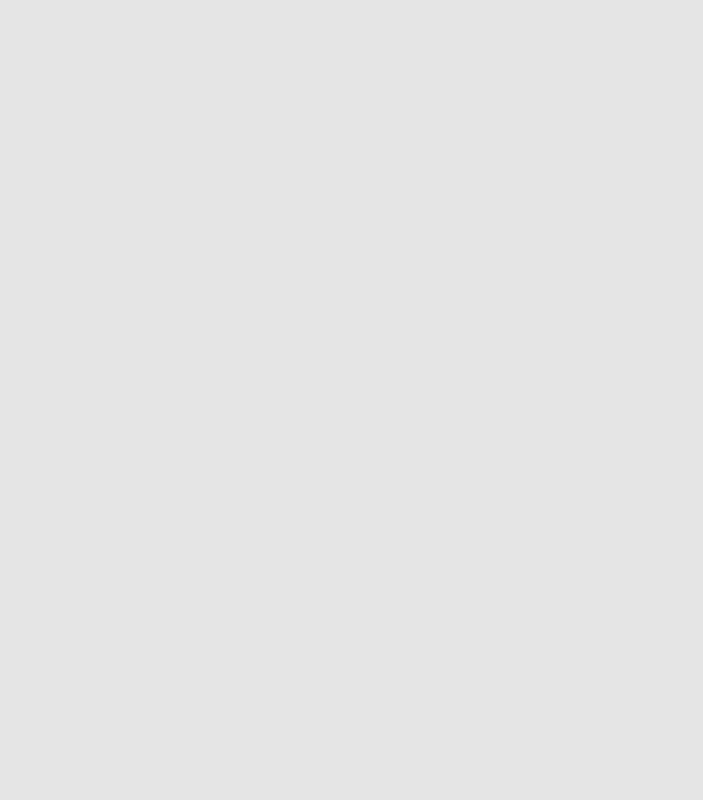
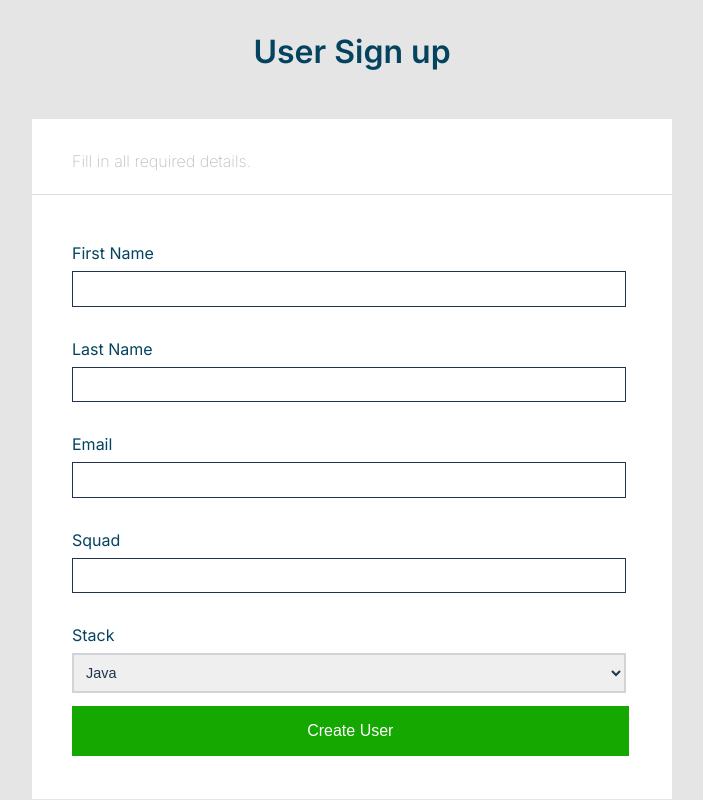
Before and after one commit to Amaechi747/Scorecard-Frontend, a React (Create React App) app: page /user in a window 1280 px wide. Before the commit this address had no page. Shown: the whole page, without its empty margins (288-991 px from the left). Built offline with nearby package versions, Linux system fonts and the light colour scheme.

Commit message:
userManagement update

```diff
--- a/package.json
+++ b/package.json
@@ -25,6 +25,7 @@
     "styled-components": "^5.3.5",
     "sweetalert": "^2.1.2",
     "tailwindcss": "^3.1.8",
+    "tsc-watch": "^5.0.3",
     "typescript": "^4.7.4",
     "validator": "^13.7.0",
     "web-vitals": "^2.1.4"
--- a/src/App.tsx
+++ b/src/App.tsx
@@ -1,5 +1,13 @@
 import { Routes, Route } from "react-router-dom"
-import { AdminDashboard, ChangePassword, ForgetPassword,Login,ResetPassword, SuperAdminSignUp } from "./pages"
+import {
+  AdminDashboard,
+  ChangePassword,
+  ForgetPassword,
+  Login,
+  ResetPassword,
+  SuperAdminSignUp,
+  UserManagement,
+} from "./pages";
 // import { AuthenticationBody } from './component';
 
 
@@ -14,6 +22,7 @@ function App(): JSX.Element {
         <Route path="/reset-password/:token" element={<ResetPassword />} />
         <Route path="/superadmin-signup" element={<SuperAdminSignUp />} />
         <Route path="/login" element={<Login />} />
+        <Route path="/user" element={<UserManagement />} />
       </Routes>
     </div>
   );
--- /dev/null
+++ b/src/pages/UserManagement.tsx
@@ -0,0 +1,127 @@
+import React, { FC, useState, ChangeEvent, FormEvent } from "react";
+import { FormInput, Card, FormButton, Form } from "../component";
+import { Heading, Paragraph,Select, Option,Label } from "../styling/css";
+import axios from "axios";
+import swal from "sweetalert";
+
+type UserManagementProps = {};
+
+  const UserManagement: FC = (props: UserManagementProps) => {
+    const [formData, setFormData] = useState({
+      firstName: "",
+      lastName: "",
+        email: "",
+        stack: "",
+        squad:""
+    });
+
+    const [errMsg, setErrMsg] = useState<string>("");
+    const [errMsgColor, setErrMsgColor] = useState<string>("");
+    const [errBorderColor, setErrBorderColor] = useState<string>("");
+
+    const handleChange = (e: ChangeEvent<HTMLInputElement>) => {
+      if (
+        formData.firstName === "" ||
+        errMsgColor === "" ||
+        errBorderColor === ""
+      ) {
+        setErrMsgColor("#FF0000");
+        setErrBorderColor("#FF0000");
+        setErrMsg("First name cannot be empty");
+      }
+      setFormData({
+        ...formData,
+        [e.target.name]: e.target.value,
+      });
+    };
+    const handleBlur = (e: ChangeEvent<HTMLInputElement>) => {
+      setFormData({
+        ...formData,
+        [e.target.name]: e.target.value,
+      });
+    };
+
+    const handleSubmit = async (e: FormEvent<HTMLFormElement>) => {
+      try {
+        e.preventDefault();
+        await axios.post("http://localhost:5000/admin/superuser", formData);
+        swal("Success", "You have successfully signed up!", "success");
+      } catch (error) {
+        swal("Error", "Something went wrong", "error");
+      }
+    };
+
+    return (
+      <>
+        <Heading>User Sign up</Heading>
+        <Card>
+          <div>
+            <Paragraph>Fill in all required details.</Paragraph>
+          </div>
+
+          <div style={{ padding: "2rem 2.5rem" }}>
+            <Form onSubmit={(e) => handleSubmit(e)}>
+              <FormInput
+                label="First Name"
+                type="text"
+                value={formData.firstName}
+                name="firstName"
+                onChange={(e) => handleChange(e)}
+                onBlur={(e) => handleBlur(e)}
+                errBorderColor={`${errBorderColor}`}
+              />
+              <FormInput
+                label="Last Name"
+                type="text"
+                value={formData.lastName}
+                name="lastName"
+                onChange={(e) => handleChange(e)}
+                onBlur={(e) => handleBlur(e)}
+                errBorderColor={`${errBorderColor}`}
+              />
+              <FormInput
+                label="Email"
+                type="email"
+                value={formData.email}
+                name="email"
+                onChange={(e) => handleChange(e)}
+                onBlur={(e) => handleBlur(e)}
+                errBorderColor={`${errBorderColor}`}
+              />
+              <FormInput
+                label="Squad"
+                type="text"
+                value={formData.squad}
+                name="squad"
+                onChange={(e) => handleChange(e)}
+                onBlur={(e) => handleBlur(e)}
+                errBorderColor={`${errBorderColor}`}
+              />
+              {/* <FormInput
+                label="Stack"
+                type="text"
+                value={formData.squad}
+                name="stack"
+                onChange={(e) => handleChange(e)}
+                onBlur={(e) => handleBlur(e)}
+                errBorderColor={`${errBorderColor}`}
+              /> */}
+              <Label>Stack</Label>
+              <Select>
+                <Option> Java</Option>
+                <Option> Nodejs</Option>
+                <Option> Andriod</Option>
+                <Option> C#</Option>
+                <Option> Python</Option>
+              </Select>
+              <FormButton text="Create User" />
+            </Form>
+          </div>
+        </Card>
+      </>
+    );
+  };
+
+
+
+export default UserManagement;
--- a/src/pages/index.ts
+++ b/src/pages/index.ts
@@ -3,4 +3,5 @@ export { default as ChangePassword} from "./ChangePassword"
 export { default as ForgetPassword} from "./ForgotPassword"
 export { default as Login} from "./Login"
 export { default as ResetPassword} from "./ResetPassword"
-export { default as SuperAdminSignUp} from "./SuperAdminSignUp"
+export { default as SuperAdminSignUp } from "./SuperAdminSignUp"
+export { default as UserManagement} from "./UserManagement"
--- a/src/styling/css.ts
+++ b/src/styling/css.ts
@@ -59,15 +59,16 @@ border: unset;
 padding: 0.8rem;
 text-align: center;
 color: #fff;
-margin: 0.4rem 0;
+margin: 0.5rem, 0 0 0;
 background: #14A800;
 cursor: pointer
+
 `
 
 export const CardBody = styled.div`
  background: #fff;
  width: 50%;
- height: 80vh;
+ height: 85vh;
  margin: 3rem auto 0;
 `
 
@@ -78,3 +79,29 @@ border: 1px solid rgba(33, 51, 79, 0.15);
 margin: 0.4rem 0;
 background: linear-gradient(96.67deg, #34A853 0%, #B8D344 100%);
 `
+
+export const Select = styled.select`
+
+ border: 0.15rem solid rgba(33, 51, 79, 0.15);
+ color: #21334F;
+ width: calc(100% - 0.4rem);
+ padding: 0.4rem 0.5rem;
+ display: inline-block;
+ margin-bottom: 0.8rem;
+ font-size: 0.9rem;
+ line-height: 1.5rem;
+ height: 2.5rem;
+`
+
+export const Option = styled.option`
+ border: 0.15rem solid rgba(33, 51, 79, 0.15);
+ color: #21334F;
+ width: calc(100% - 1.5rem);
+ padding: 0.4rem 0.5rem;
+ display: inline-block;
+ margin-bottom: 0.8rem;
+ font-size: 0.9rem;
+ line-height: 1.5rem;
+ height: 1.3rem;
+
+`
```
Also changed, not shown: 1 other file (tests, documents, lock files or other folders).
